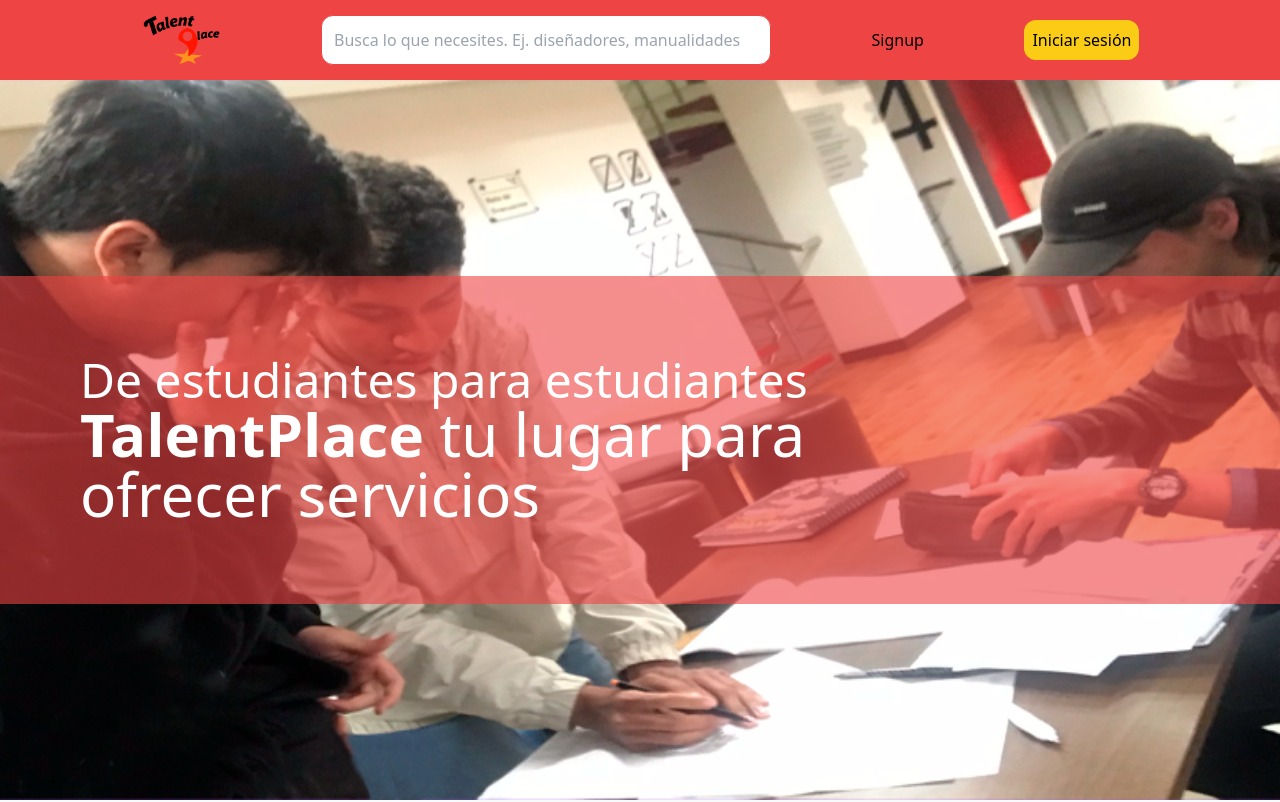
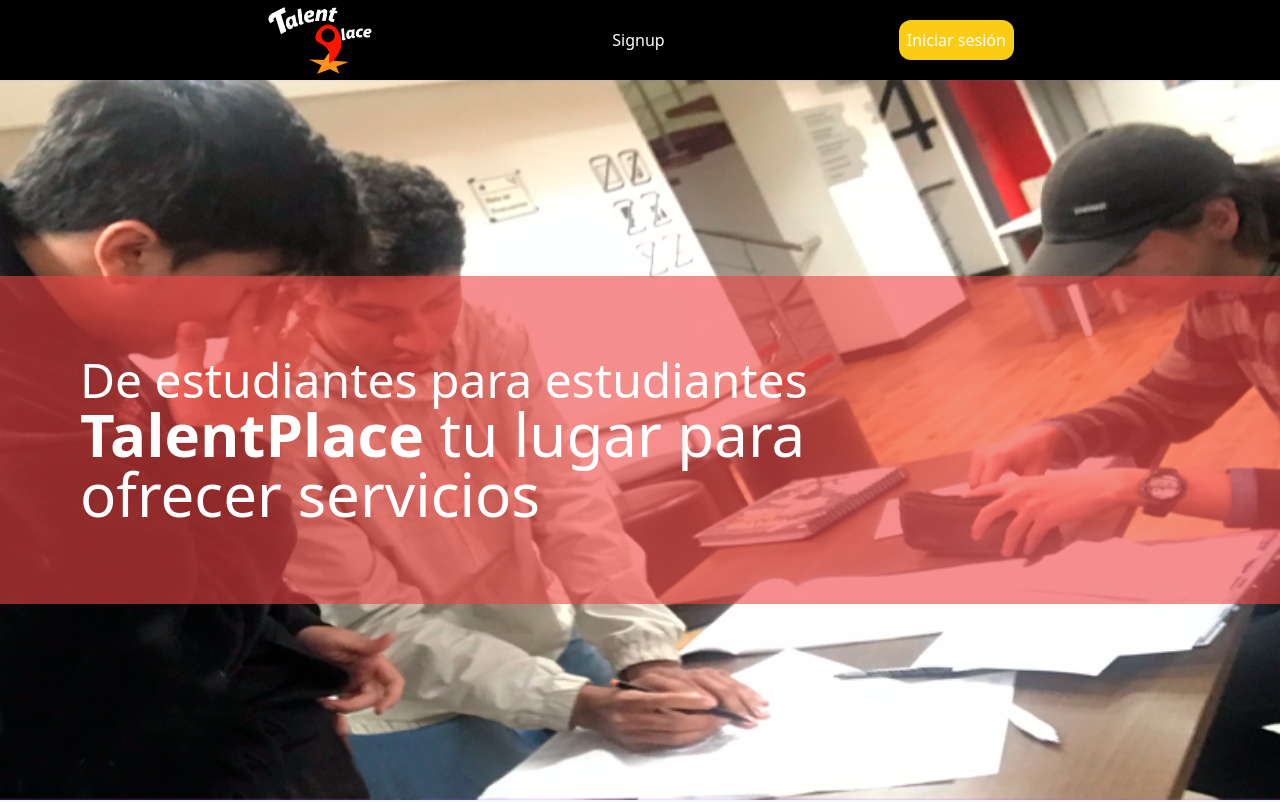
Before and after one commit to Andresssg/FrontendTalentPlace, a React (Vite) app: page / in a window 1280 px wide. Shown: the top 802 px of the page. Built offline with nearby package versions, Linux system fonts and the light colour scheme.

Commit message:
Change navigation bar styles

```diff
--- a/src/components/NavigationBar.jsx
+++ b/src/components/NavigationBar.jsx
@@ -1,25 +1,25 @@
 import { Link } from 'react-router-dom'
 import useAuth from '../hooks/useAuth'
 import Button from './Button'
-import LogoBar from '../assets/logo_completo.png'
+import LogoBar from '../assets/logo_blanco.webp'
 
 function NavigationBar () {
   const { auth, logout } = useAuth()
   return (
-    <ul className={`flex w-full ${auth ? 'justify-between' : 'justify-evenly'} items-center p-3 px-10 bg-red-500 h-20`}>
-      <li className='hover:text-white'>
+    <ul className={`flex w-full ${auth ? 'justify-between' : 'justify-evenly'} items-center p-3 px-10 bg-black h-20 text-white font-medium`}>
+      <li>
         <Link to='/'>
-          <img className='w-20' src={LogoBar} />
+          <img className='w-28' src={LogoBar} />
         </Link>
       </li>
-      <li>
+      {/* <li>
         <input
           className='md:w-[450px] p-3 rounded-xl border border-red-500 focus:outline-none focus:border-yellow-500'
           type='text' placeholder='Busca lo que necesites. Ej. diseñadores, manualidades '
         />
-      </li>
+      </li> */}
       {!auth &&
-        <li className='hover:text-white'>
+        <li className='p-2 rounded-xl hover:bg-white hover:text-black'>
           <Link to='/signup'>Signup</Link>
         </li>}
       {/* <li className='hover:text-white'>
@@ -27,16 +27,16 @@ function NavigationBar () {
       </li> */}
       {
         auth
-          ? <div className='flex justify-end bg-green-400 gap-10'>
-            <li className='hover:text-white'>
-              <Link to={`/profile/${auth?.username}`}>Logo persona - Profile</Link>
+          ? <div className='flex justify-end items-center gap-10'>
+            <li className='hover:bg-white hover:text-black'>
+              <Link to={`/profile/${auth?.user?.username}`}>{auth?.user?.username}</Link>
             </li>
-            <li className='hover:text-white'>
+            <li className='hover:bg-red-500 hover:text-black p-2 rounded-xl'>
               <Button text='Salir' action={logout} />
             </li>
             {/* eslint-disable-next-line react/jsx-closing-tag-location */}
           </div>
-          : <li className='bg-yellow-400 p-2 rounded-xl hover:bg-white'>
+          : <li className='bg-yellow-400 p-2 rounded-xl hover:bg-white hover:text-black'>
             <Link to='/login'>Iniciar sesión</Link>
             {/* eslint-disable-next-line react/jsx-closing-tag-location */}
           </li>
```
